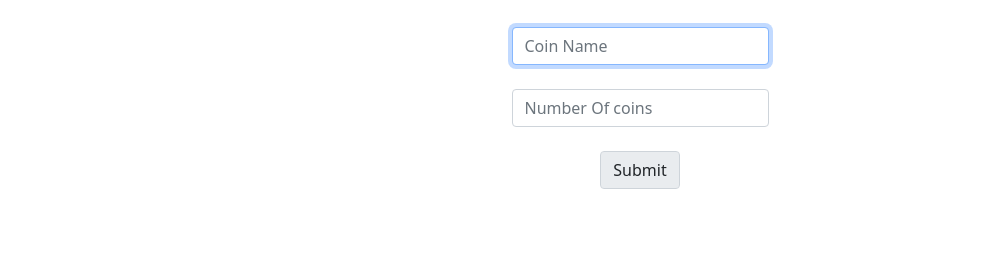
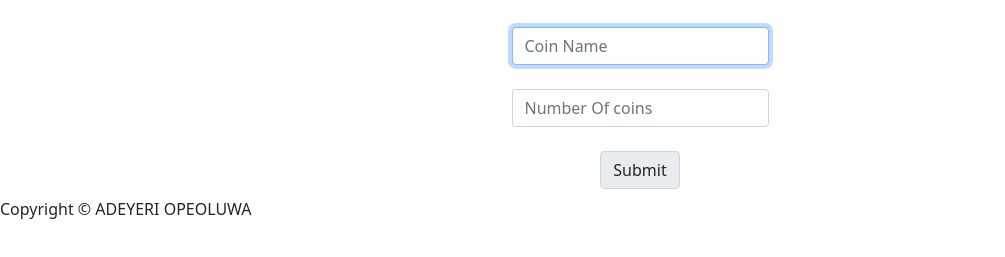
Before and after one commit to hardope/crypto_price_calc_web, a plain HTML site: page index.html in a window 1280 px wide. Shown: the part 53-310 px from the top of the page, without its empty margins (0-1005 px from the left). Drawn offline with nearby package versions, Linux system fonts and the light colour scheme.

Commit message:
ViewPort

```diff
--- a/index.html
+++ b/index.html
@@ -18,4 +18,7 @@
           </form>
           <h2></h2>
      </body>
+     <footer>
+          Copyright &#169; ADEYERI OPEOLUWA
+      </footer>
 </html>
```
